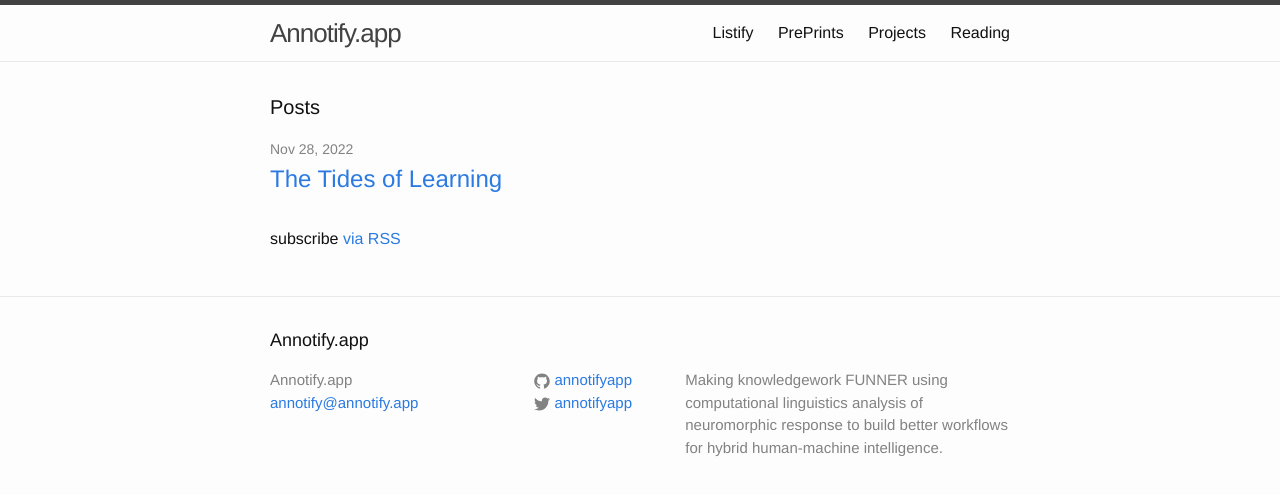
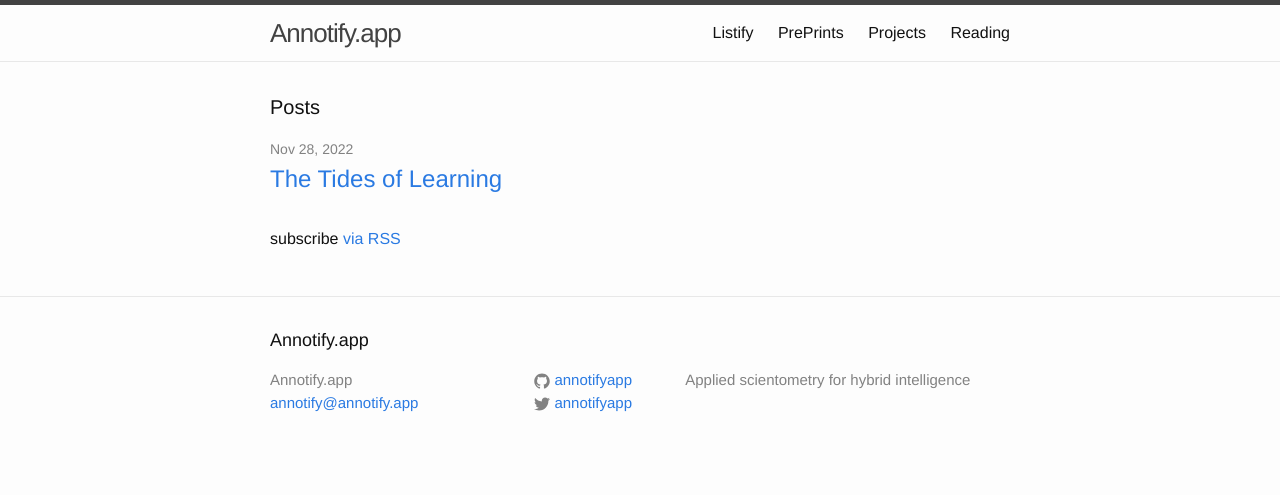
Before and after one commit to annotifyapp/annotifyapp.github.io, a Jekyll site: the page built from index.html, in a window 1280 px wide. Shown: the top 495 px of the page. Built offline with Jekyll 4.4.1, drawn with Linux system fonts in a browser that asks for light colours.

Commit message:
simplification

```diff
--- a/_config.yml
+++ b/_config.yml
@@ -1,7 +1,7 @@
 # Site settings
 title: Annotify.app
 email: annotify@annotify.app
-description: Making knowledgework FUNNER using computational linguistics analysis of neuromorphic response to build better workflows for hybrid human-machine intelligence.
+description: Applied scientometry for hybrid intelligence
 twitter_username: annotifyapp
 github_username:  annotifyapp
 
```
